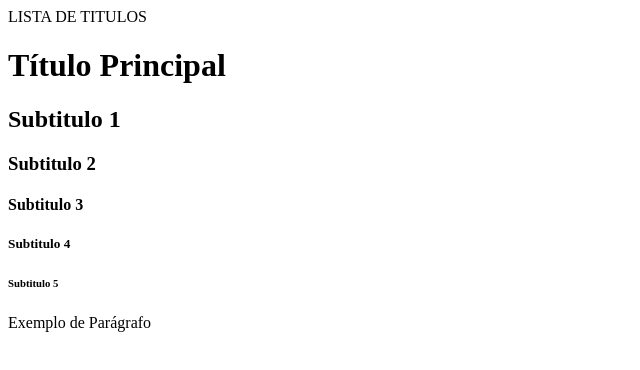
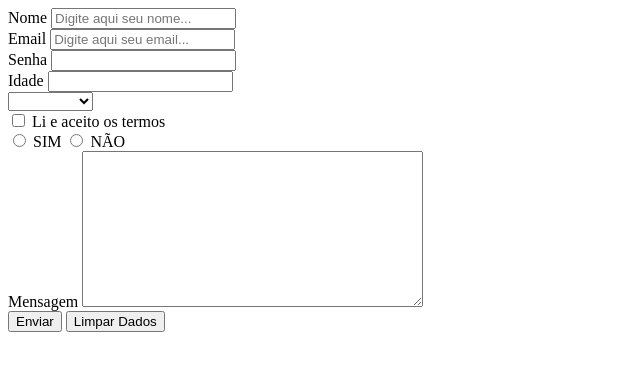
Before and after one commit to oTHKato/senai-javascript, a plain HTML site: page index.html in a window 1280 px wide. Shown: the whole page, without its empty margins (0-640 px from the left). Drawn offline with Linux system fonts and the light colour scheme.

Commit message:
Codigos principais HTML

```diff
--- a/index.html
+++ b/index.html
@@ -9,7 +9,7 @@
 
 <body>
 
-    LISTA DE TITULOS
+    <!-- LISTA DE TITULOS
     <h1>Título Principal</h1>
     <h2>Subtitulo 1</h2>
     <h3>Subtitulo 2</h3>
@@ -17,7 +17,91 @@
     <h5>Subtitulo 4</h5>
     <h6>Subtitulo 5</h6>
 
-    <p>Exemplo de Parágrafo</p>
+    <!-- PARAGRAFO -->
+    <!-- <p>Exemplo de Parágrafo</p>
+    <p>Outro Exemplo de Parágrafo</p> -->
+
+    <!-- LINK -->
+    <!-- <a href="https://google.com">Acesse o Link</a>
+    <a href="https://google.com" target="_blank">Vá até o Link</a> -->
+
+    <!-- IMAGEM -->
+    <!-- <img src="./img/google-logo.jpg" alt="Logo do Google" width="90"> -->
+
+    <!-- LISTA ORDENADA -->
+    <!-- <ol>
+        <li>Primeiro Item</li>
+        <li>Segundo Item</li>
+        <li>Terceiro Item</li>
+    </ol> -->
+
+    <!-- LISTA NÃO ORDENADA -->
+    <!-- <ul>
+        <li>Primeiro Item</li>
+        <li>Segundo Item</li>
+        <li>Terceiro Item</li>
+        <li>
+            <a href="">Item com Link</a>
+        </li>
+    </ul> -->
+
+    <!-- TABELA -->
+    <!-- <table border="1"> -->
+
+    <!-- CABEÇALHO TABELA -->
+    <!-- <thead>
+            <tr>
+                <th>Nome</th>
+                <th>Idade</th>
+                <th>Peso</th>
+            </tr>
+        </thead>
+
+    </table> -->
+
+    <!-- FORMULARIO -->
+    <form action="" method="post">
+
+        <label for="">Nome</label>
+        <input type="text" name="nome" placeholder="Digite aqui seu nome...">
+        <br>
+
+        <label for="email">Email</label>
+        <input type="email" name="email" placeholder="Digite aqui seu email...">
+        <br>
+
+        <label for="senha">Senha</label>
+        <input type="password" name="senha">
+        <br>
+
+        <label for="idade">Idade</label>
+        <input type="number" name="idade">
+        <br>
+
+        <select name="genero" id="informacaoGenero">
+            <option value="" selected></option>
+            <option value="homem">Homem</option>
+            <option value="mulher">Mulher</option>
+            <option value="naoOpnar">Não opnar</option>
+        </select>
+        <br>
+
+        <input type="checkbox" name="termos"> Li e aceito os termos
+        <br>
+
+        <input type="radio" name="casado" value="sim"> SIM
+        <input type="radio" name="casado" value="nao"> NÃO
+        <br>
+
+        <label for="mensagem">Mensagem</label>
+        <textarea name="mensagem" id="" rows="10" cols="40"></textarea>
+        <br>
+
+        <button type="submit">Enviar</button>
+        <button type="reset">Limpar Dados</button>
+        <br>
+
+    </form>
 
 </body>
 
```
Also changed, not shown: img/google-logo.jpg (added).
